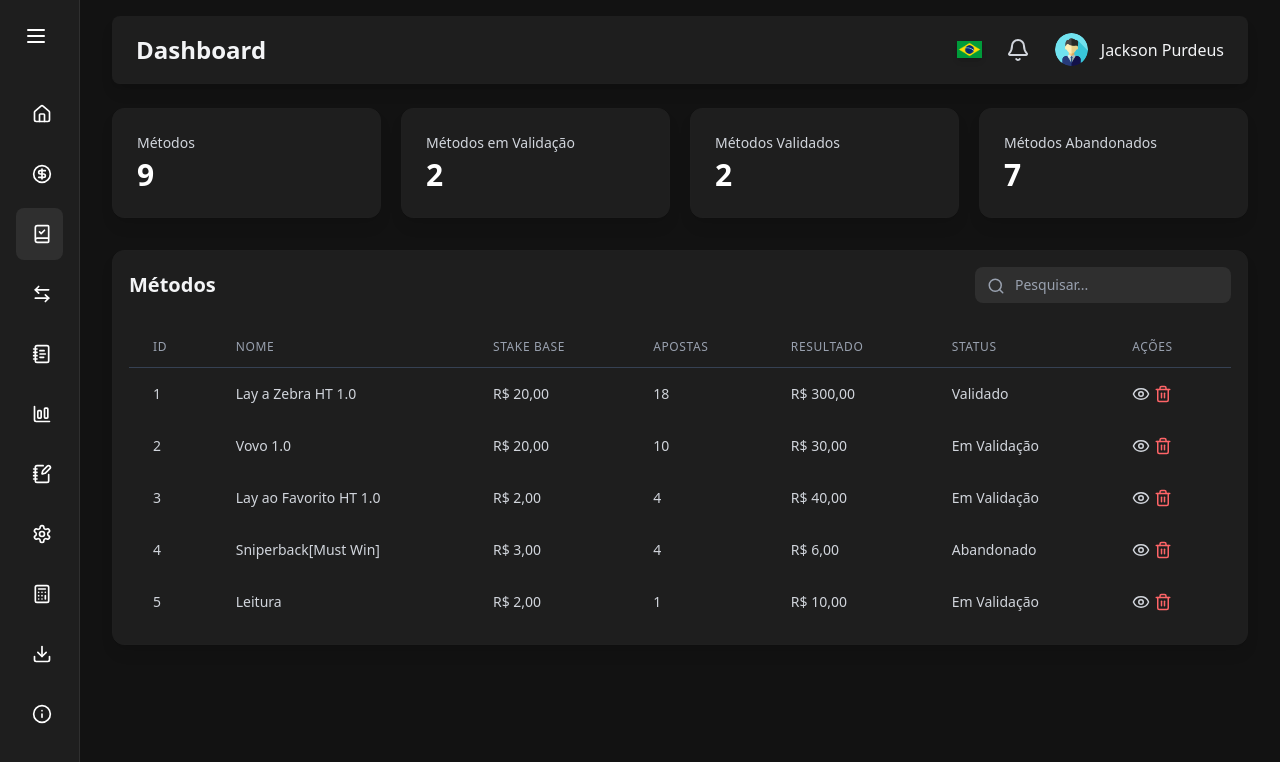
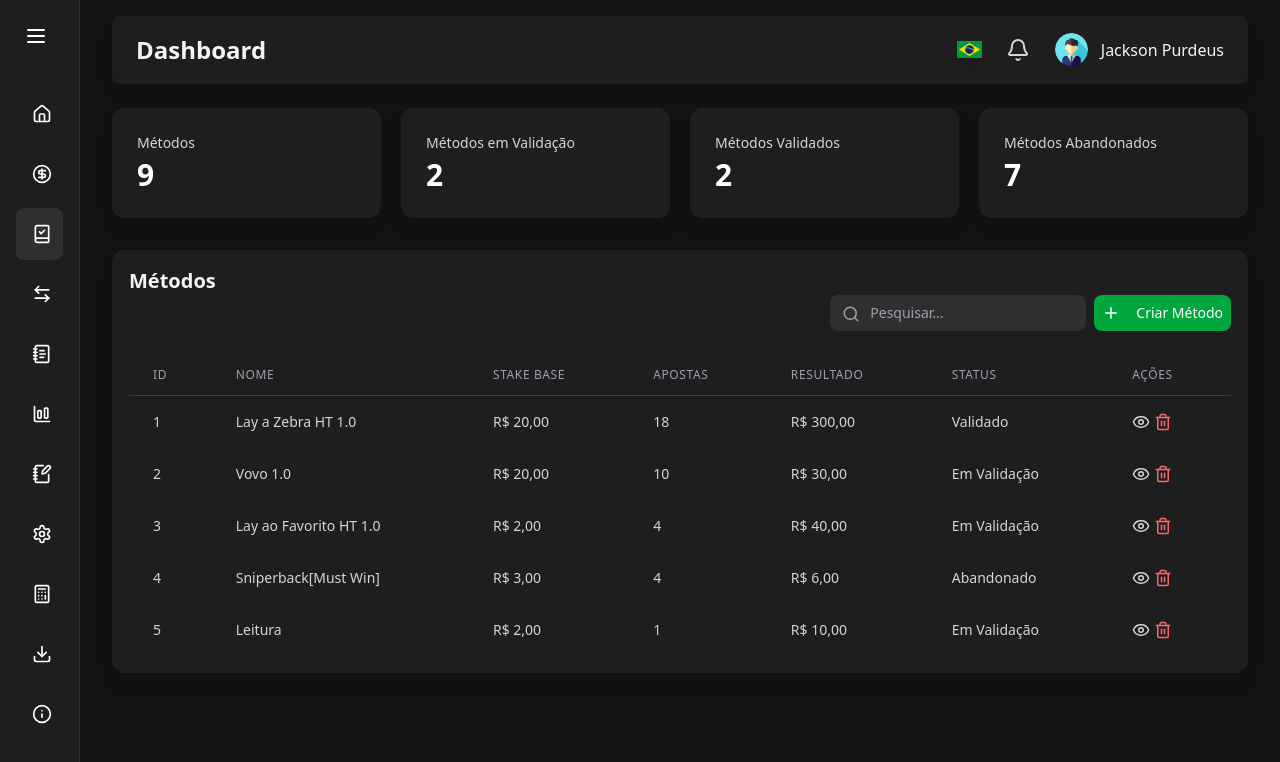
Before and after one commit to JacksonLRD/betting-tool-web, a Next.js app: page /methods in a window 1280 px wide. Shown: the top 762 px of the page. Built offline with nearby package versions, Linux system fonts and the light colour scheme.

Commit message:
feat: adds create method button

```diff
--- a/components/MethodsTable.tsx
+++ b/components/MethodsTable.tsx
@@ -2,8 +2,8 @@
 
 import { motion } from 'framer-motion'
 import data from '../public/data/data.json'
-import { useMemo, useState } from 'react'
-import { Eye, Search, Trash2 } from 'lucide-react'
+import React, { useMemo, useState } from 'react'
+import { Eye, Plus, Search, Trash2 } from 'lucide-react'
 
 const METHOD_STATUS = {
   VALIDADO: 'Validado',
@@ -61,7 +61,7 @@ const MethodsTable = () => {
 
   const handleDelete = (id) => {
     const confirmDelete = window.confirm(
-      'Tem certeza que deseja deletar esse Método?'
+      'Tem certeza que deseja excluir esse Método?'
     )
     if (confirmDelete) {
       setMethods((prevMethods) =>
@@ -77,19 +77,29 @@ const MethodsTable = () => {
       animate={{ opacity: 1, y: 0 }}
       transition={{ delay: 0.2, duration: 0.5 }}
     >
-      <div className="flex flex-col md:flex-row justify-between items-center mb-6 gap=4md:gap-0">
       <h2 className="text-lg md:text-xl font-semibold text-gray-100 text-center md:text-left">
         Métodos
       </h2>
-        <div className="relative w-full md:w-auto">
+
+      <div className="flex flex-col md:flex-row justify-end items-center mb-6 gap-4 md:gap-0">
+        <div className="flex w-full md:justify-end md:w-auto items-center gap-2">
+          <div className="relative w-full md:w-64">
             <input
               type="text"
               placeholder="Pesquisar..."
               onChange={(e) => setSearchTerm(e.target.value)}
               value={searchTerm}
-            className="bg-[#2f2f2f] text-white placeholder-gray-400 rounded-lg pl-10 pr-4 py-2 w-full md:w-64 focus:outline-none focus:ring-2 focus:ring-gray-500 transition duration-200 text-sm"
+              className="bg-[#2f2f2f] text-white placeholder-gray-400 rounded-lg pl-10 pr-4 py-2 w-full focus:outline-none focus:ring-2 focus:ring-gray-500 transition duration-200 text-sm"
             />
-          <Search className="absolute left-3 top-2.5 text-gray-400" size={18} />
+            <Search
+              className="absolute left-3 top-2.5 text-gray-400"
+              size={18}
+            />
+          </div>
+          <div className="flex items-center p-2 text-sm font-medium rounded-lg bg-green-600 hover:bg-green-400 transition-colors cursor-pointer">
+            <Plus size={18} style={{ minWidth: '18px' }} />
+            <span className="ml-4 whitespace-nowrap">Criar Método</span>
+          </div>
         </div>
       </div>
 
```
Lines whose indentation alone changed are shown as unchanged.
